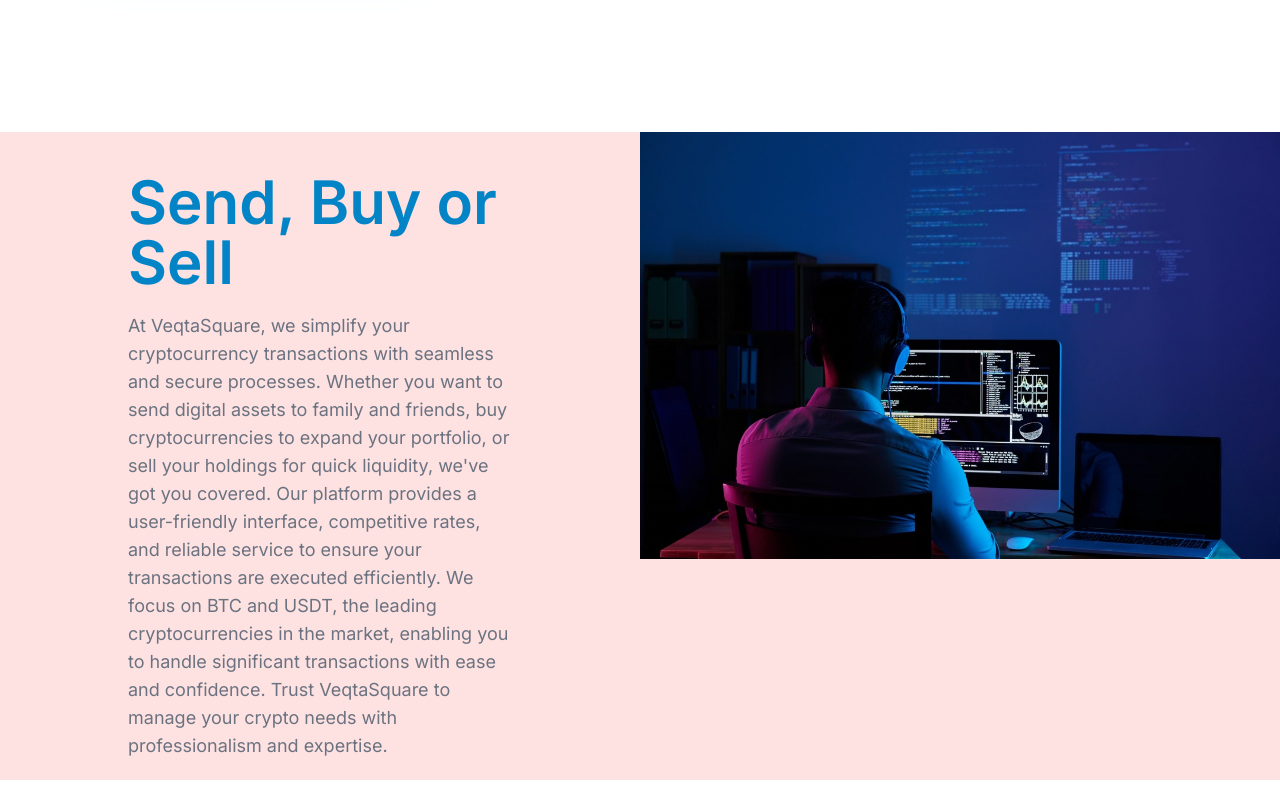
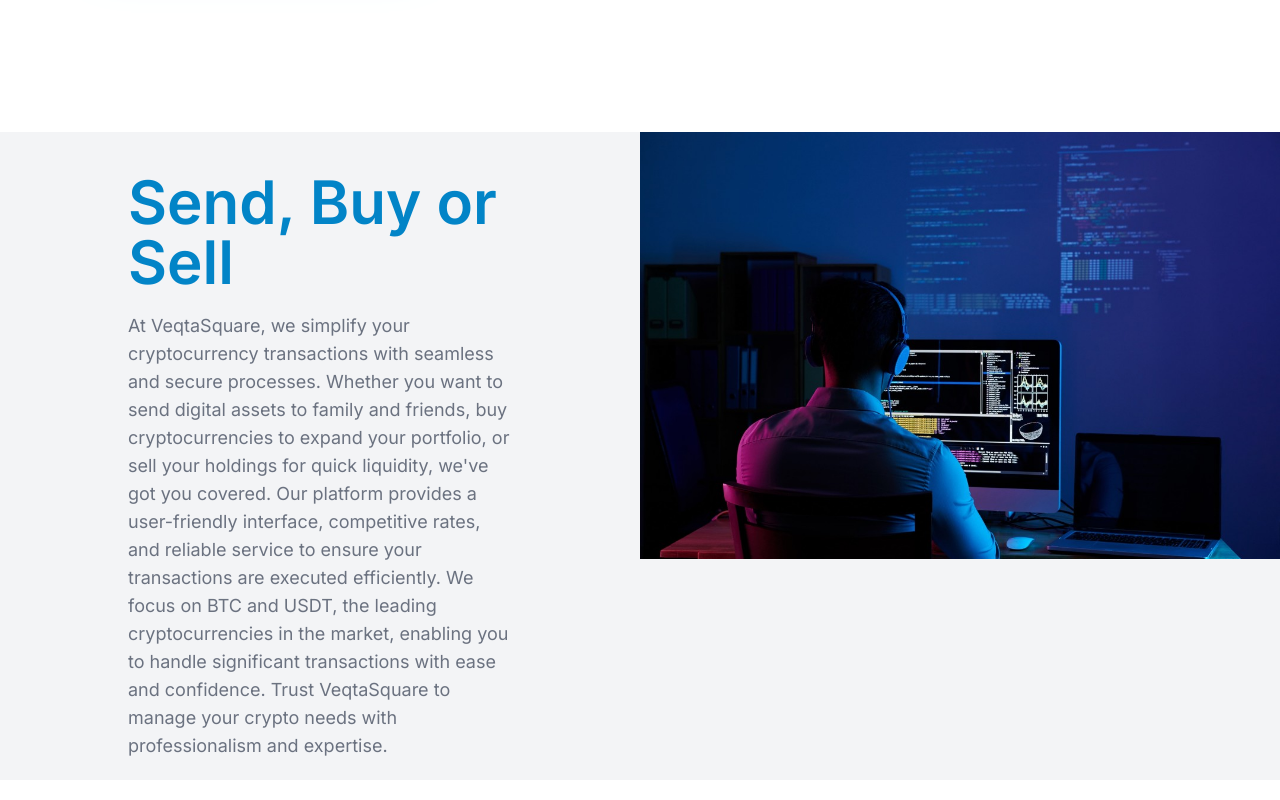
Before and after one commit to Dekin0Linux/veqtasquare, a Next.js app: page / in a window 1280 px wide. Shown: the part 2680-3480 px from the top of the page. Built offline with nearby package versions, Linux system fonts and the light colour scheme; no server answers.

Commit message:
logo change

```diff
--- a/app/components/home/Values.jsx
+++ b/app/components/home/Values.jsx
@@ -2,7 +2,7 @@
 
 function Values() {
   return (
-    <div className="md:flex my-10 bg-red-100">
+    <div className="md:flex my-10 bg-gray-100">
       <div className="flex-1 ">
         <div className="md:px-32 p-5">
           <p className="text-lg font-light uppercase"></p>
```
Also changed, not shown: public/images/vetasquare.png, public/images/vetasquare2.png.
